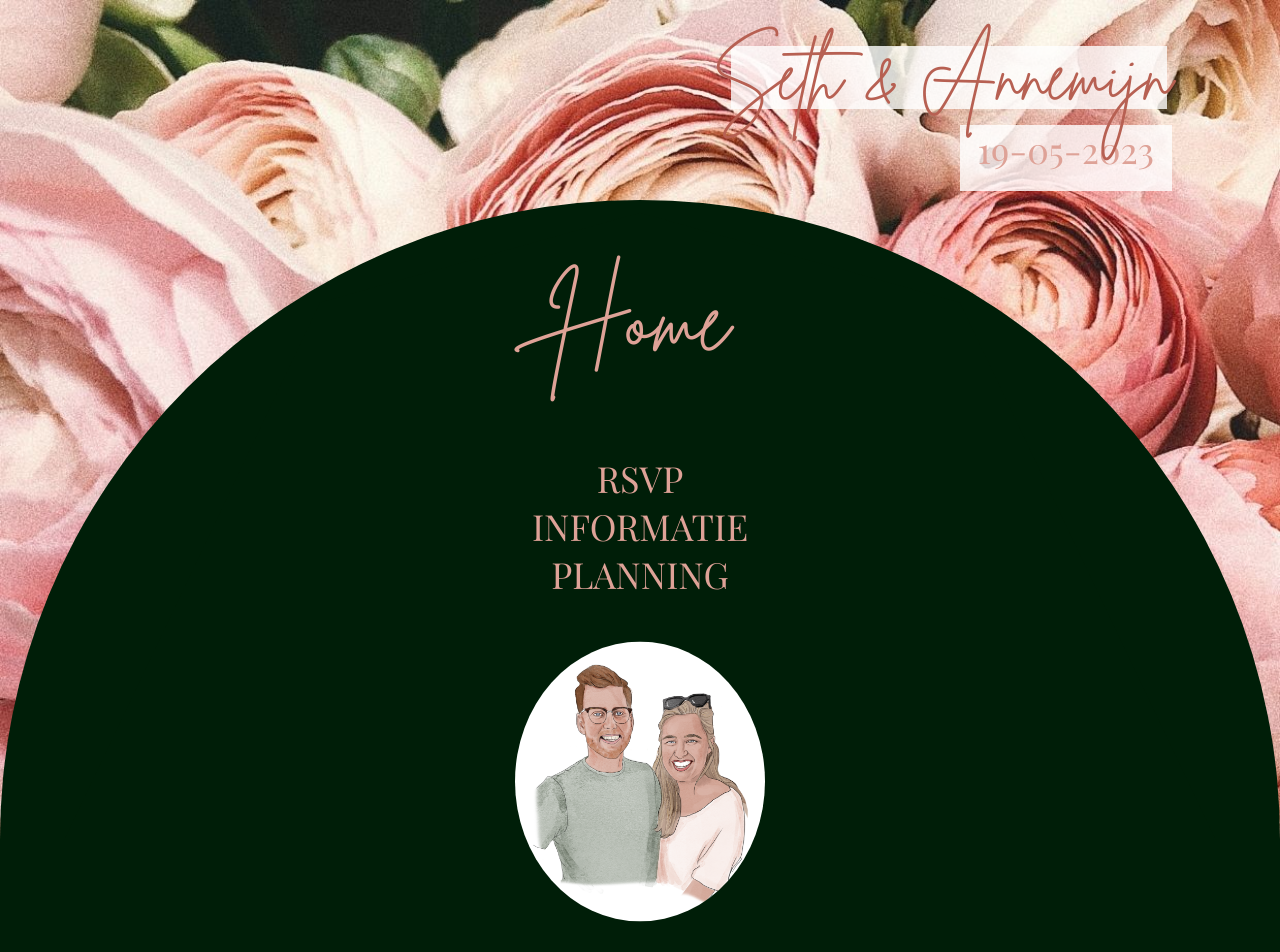
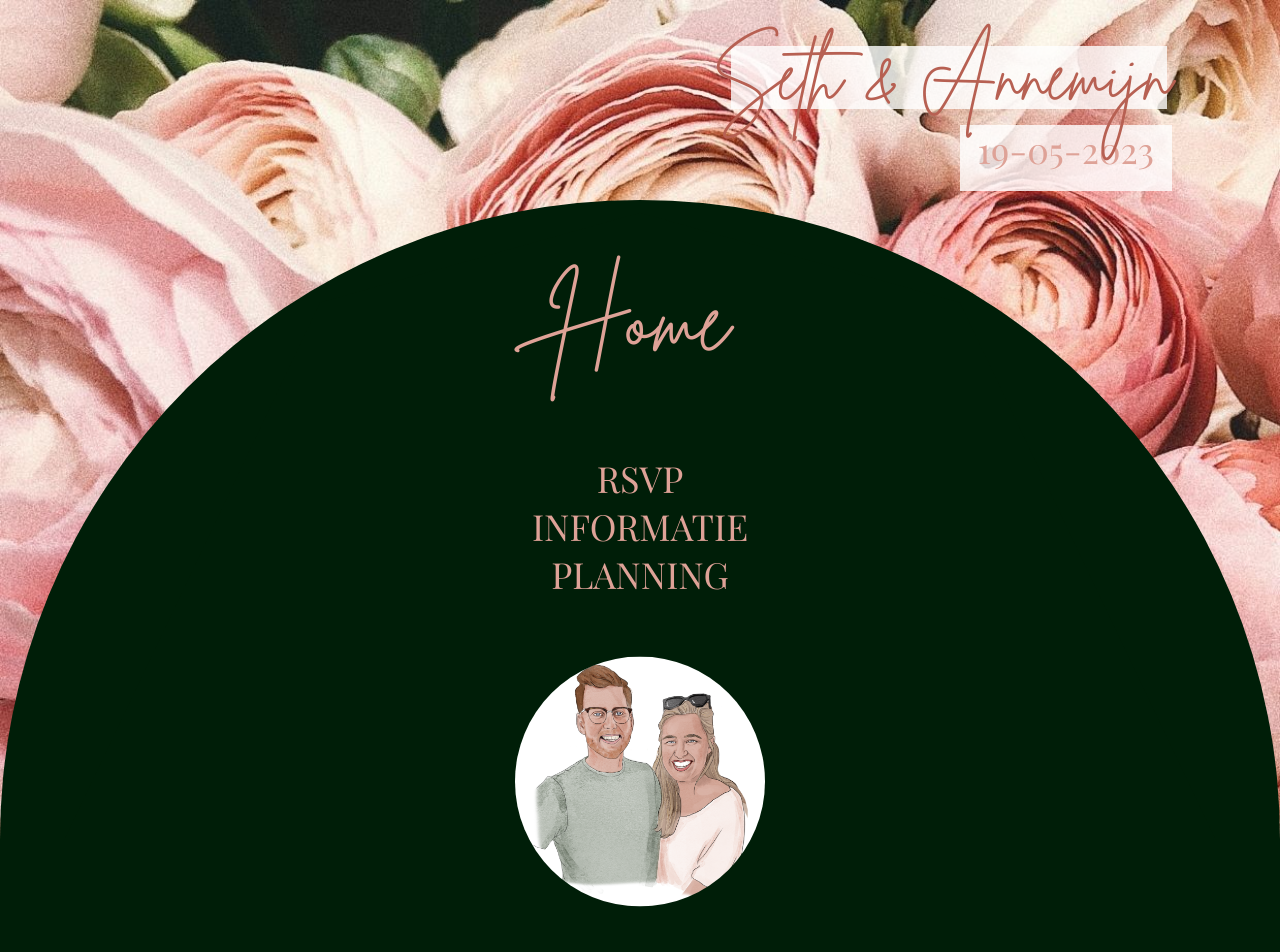
Before and after one commit to sethsnel/BruiloftSnelDeHaas, a Next.js app: page / in a window 1280 px wide. Shown: the top 952 px of the page. Built offline with nearby package versions, Linux system fonts and the light colour scheme.

Commit message:
Fixed switching invite type on pages

```diff
--- a/components/layout/footer.tsx
+++ b/components/layout/footer.tsx
@@ -12,7 +12,7 @@ const Footer = ({ selectInviteType }: { selectInviteType: (type: inviteType) =>
       inviteType !== '' && <p>Ik ben: {inviteType === 'day' ? 'Daggast' : 'Avondgast'} (<a onClick={() => selectInviteType('')} href="#">wijzig</a>)</p>
     }
     <div className={styles.footerImage}>
-      <Image src="/seth-en-annemijn.png" alt="Seth en Annemijn" width="250" height="280" objectFit='cover' />
+      <Image src="/seth-en-annemijn.png" alt="Seth en Annemijn" width="250" height="250" objectFit='cover' />
     </div>
   </footer>
 }
--- a/hooks/useInviteType.tsx
+++ b/hooks/useInviteType.tsx
@@ -6,5 +6,8 @@ export const InviteContext = createContext<inviteType>('')
 
 export default function useInviteType() {
   const inviteType = useContext<inviteType>(InviteContext)
-  return { inviteType }
+
+  const href = inviteType === 'day' ? 'daggast' : 'avondgast'
+
+  return { inviteType, href }
 }
--- a/pages/index.tsx
+++ b/pages/index.tsx
@@ -9,8 +9,7 @@ import useInviteType from '../hooks/useInviteType'
 import styles from '../styles/Home.module.scss'
 
 const Home: NextPage = () => {
-  const { inviteType } = useInviteType()
-  const hrefInfo = inviteType === 'day' ? '/daggast' : '/avondgast'
+  const { inviteType, href } = useInviteType()
 
   return (
     <div className={styles.container}>
@@ -23,12 +22,12 @@ const Home: NextPage = () => {
         <h1 className={styles.menuTitle}>Home</h1>
         <ul className={styles.menu}>
           <li>
-            <Link href={`${hrefInfo}-rsvp`}>
+            <Link href={`/${href}-rsvp`}>
               RSVP
             </Link>
           </li>
           <li>
-            <Link href={hrefInfo}>
+            <Link href={`/${href}`}>
               Informatie
             </Link>
           </li>
```
Also changed, not shown: pages/avondgast-rsvp.tsx (+10 -0 lines), pages/avondgast.tsx (+10 -0 lines), pages/daggast-rsvp.tsx (+10 -0 lines), pages/daggast.tsx (+10 -0 lines).
